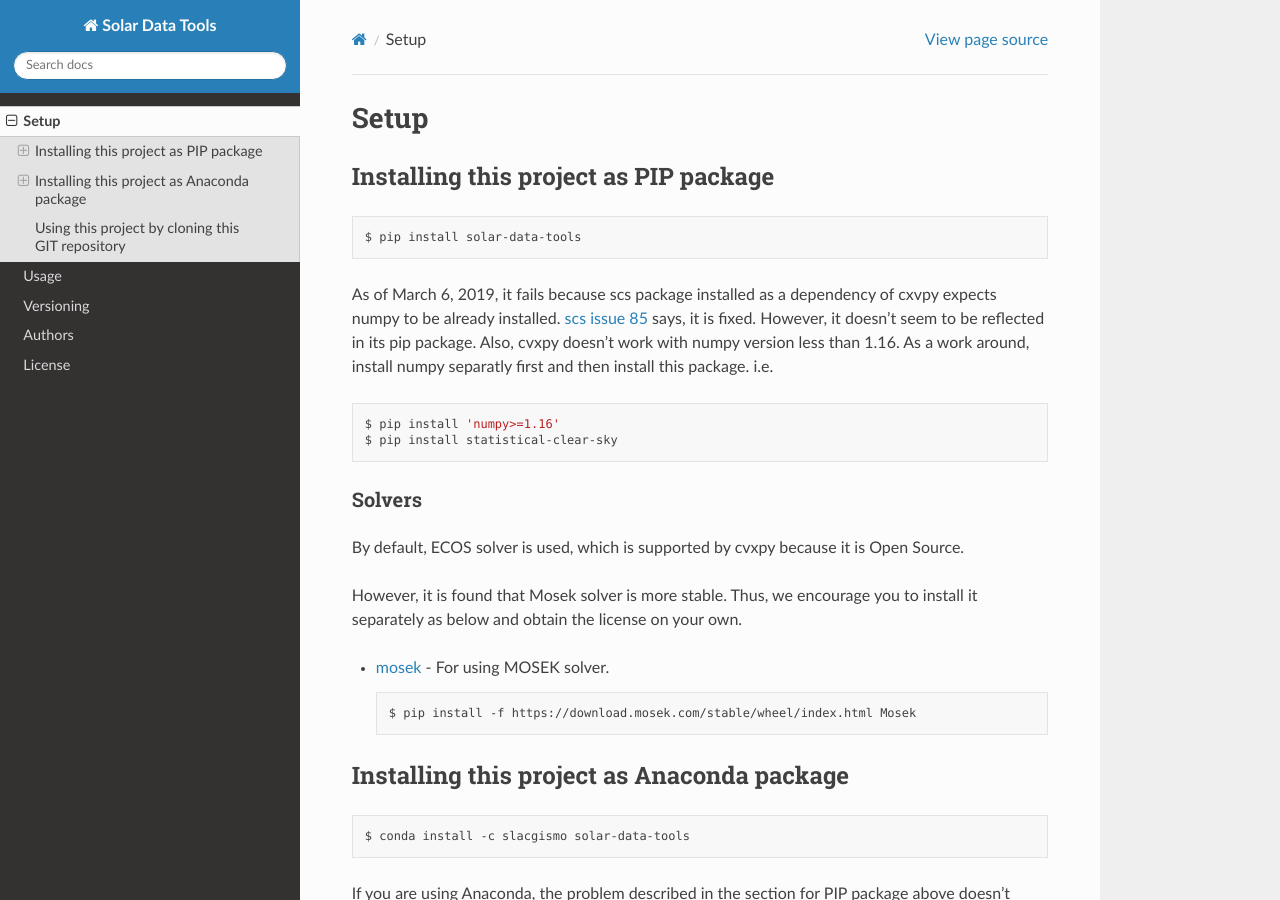
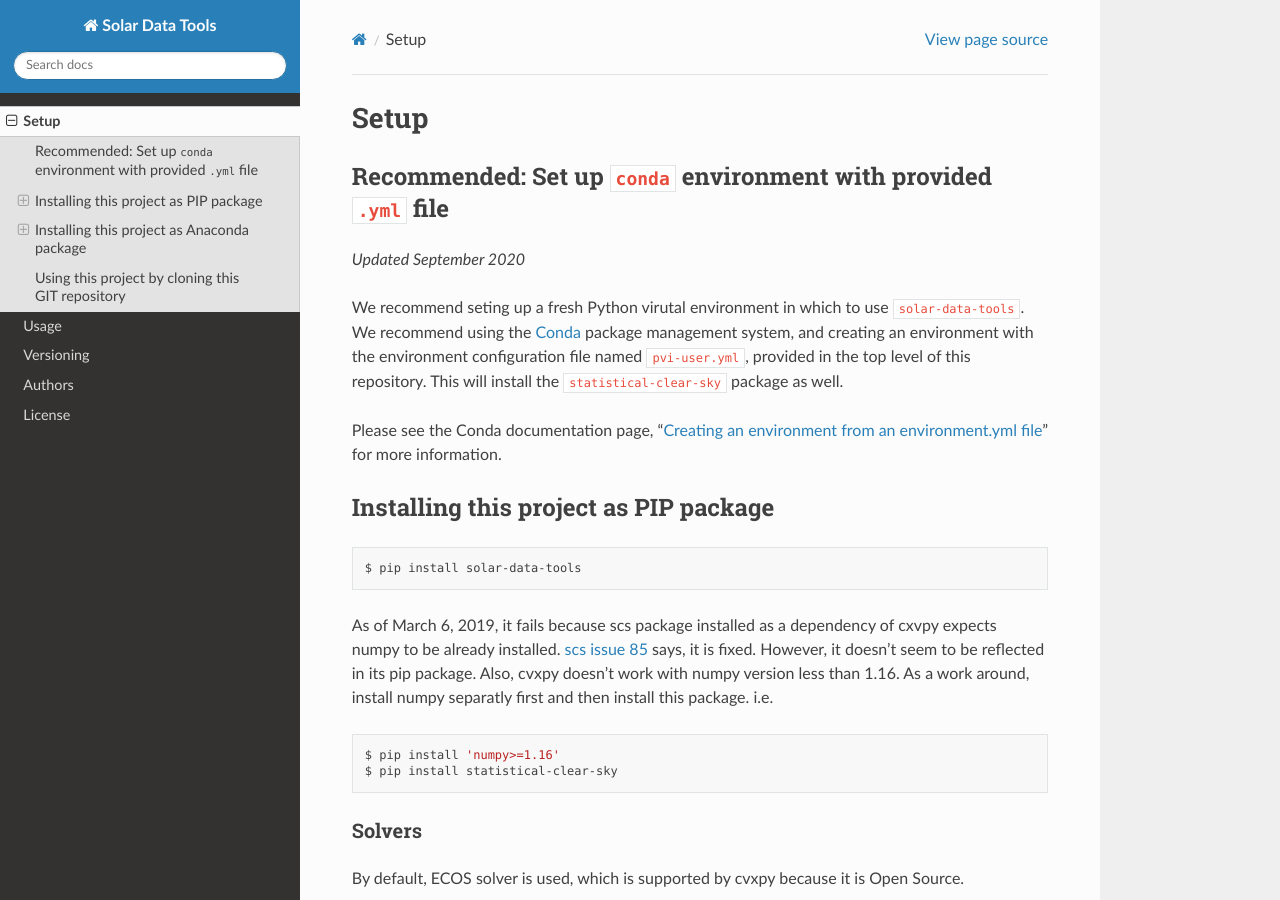
Before and after one commit to pluflou/solar-data-tools, a Sphinx documentation site: the page built from docs/source/setup.rst, in a window 1280 px wide and 900 px high. Built offline with Sphinx 7.4.7 and the Read the Docs theme 2.0.0, drawn with Linux system fonts in a browser that asks for light colours.

Commit message:
updated the setup instructions

```diff
--- a/docs/source/setup.rst
+++ b/docs/source/setup.rst
@@ -1,5 +1,23 @@
 Setup
 -----
+
+Recommended: Set up ``conda`` environment with provided ``.yml`` file
+~~~~~~~~~~~~~~~~~~~~~~~~~~~~~~~~~~~~~~~~~~~~~~~~~~~~~~~~~~~~~~~~~~~~~
+
+*Updated September 2020*
+
+We recommend seting up a fresh Python virutal environment in which to
+use ``solar-data-tools``. We recommend using the
+`Conda <https://docs.conda.io/projects/conda/en/latest/index.html>`__
+package management system, and creating an environment with the
+environment configuration file named ``pvi-user.yml``, provided in the
+top level of this repository. This will install the
+``statistical-clear-sky`` package as well.
+
+Please see the Conda documentation page, "`Creating an environment from
+an environment.yml
+file <https://docs.conda.io/projects/conda/en/latest/user-guide/tasks/manage-environments.html#creating-an-environment-from-an-environment-yml-file>`__\ "
+for more information.
 
 Installing this project as PIP package
 ~~~~~~~~~~~~~~~~~~~~~~~~~~~~~~~~~~~~~~
```
